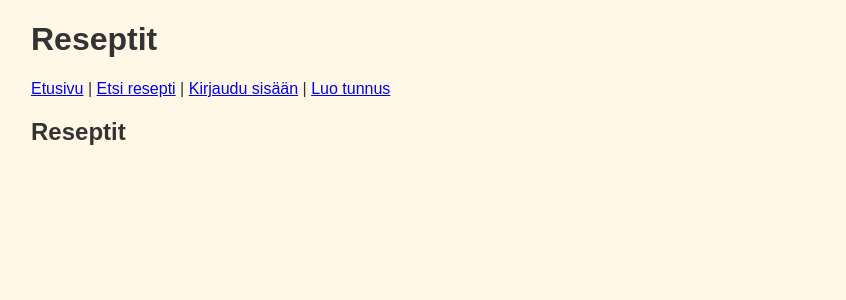
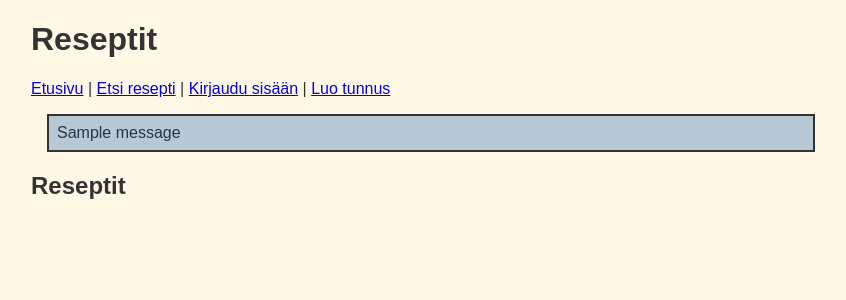
Before and after one commit to sofuleek/reseptit, a Flask app: page / in a window 1280 px wide. Shown: the top 300 px of the page, without its empty margins (209-1055 px from the left). Run offline with Flask 3, Linux system fonts and the light colour scheme; one stand-in notice (Sample message) is shown; data that the repository does not hold is empty.

Commit message:
Better way to show errors

```diff
--- a/app.py
+++ b/app.py
@@ -1,7 +1,7 @@
 import sqlite3
 import secrets
 from flask import Flask
-from flask import abort, redirect, render_template, request, session
+from flask import abort, flash, redirect, render_template, request, session
 import config
 import db
 import recipes
@@ -210,14 +210,16 @@ def create():
     password1 = request.form["password1"]
     password2 = request.form["password2"]
     if password1 != password2:
-        return "VIRHE: salasanat eivät ole samat"
+        flash("VIRHE: salasanat eivät ole samat")
+        return redirect("/register")
 
     try:
         users.create_user(username, password1)
     except sqlite3.IntegrityError:
-        return "VIRHE: tunnus on jo varattu"
+        flash("VIRHE: tunnus on jo varattu")
+        return redirect("/register")
 
-    return "Tunnus luotu"
+    return redirect("/login")
 
 @app.route("/login", methods=["GET", "POST"])
 def login():
@@ -235,7 +237,8 @@ def login():
             session["csrf_token"] = secrets.token_hex(16)
             return redirect("/")
         else:
-            return "VIRHE: väärä tunnus tai salasana"
+            flash("VIRHE: väärä tunnus tai salasana")
+            return redirect("/login")
 
 @app.route("/logout")
 def logout():
--- a/static/main.css
+++ b/static/main.css
@@ -11,3 +11,11 @@ body {
   margin: 1em;
   padding: 0.2em 0.5em;
 }
+
+.info {
+  border: 2px solid #333;
+  margin: 1em;
+  padding: 0.5em;
+  background-color: #B8C9D6;
+  color: #263744;
+}
--- a/templates/layout.html
+++ b/templates/layout.html
@@ -27,6 +27,12 @@
   {% endif %}
   </p>
 
+  {% for message in get_flashed_messages() %}
+  <div class="info">
+    {{ message }}
+  </div>
+  {% endfor %}
+
   {% block content %}{% endblock %}
 </body>
 
```
